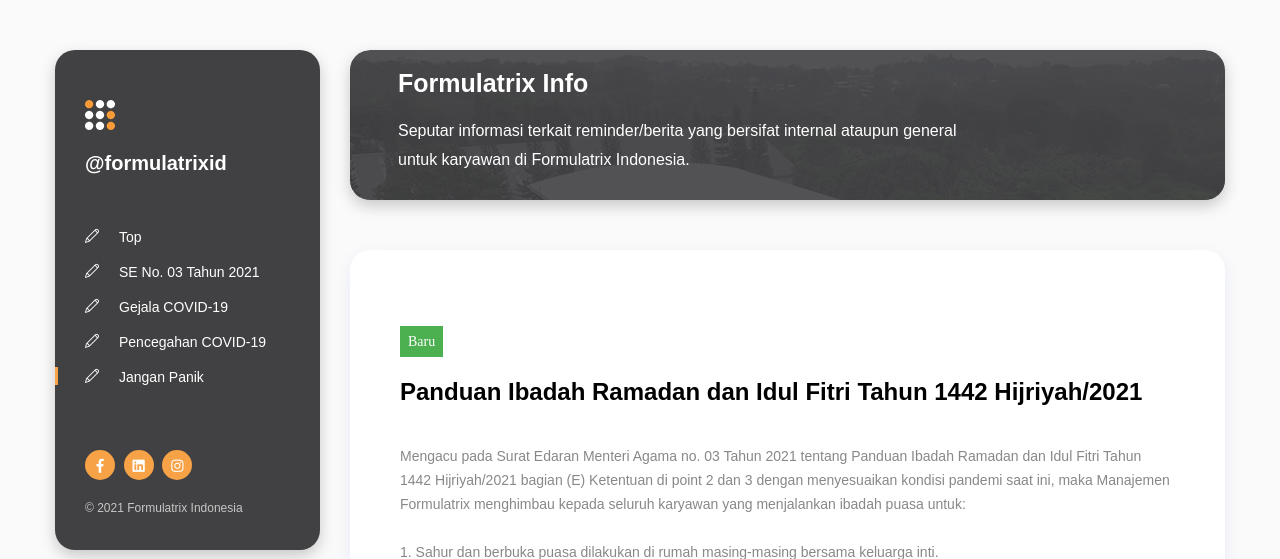
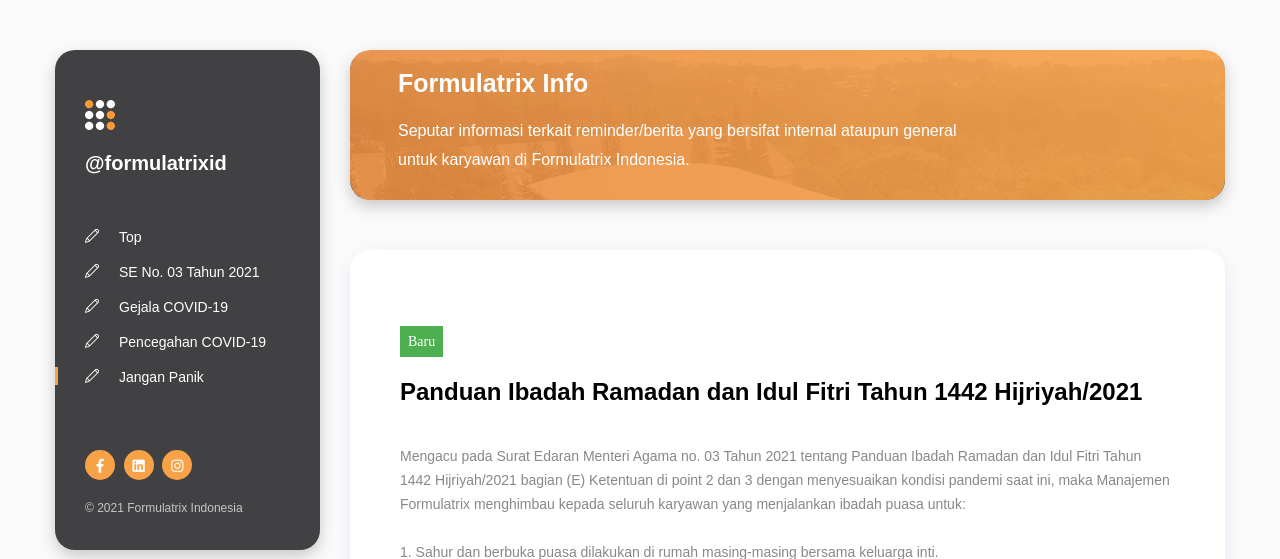
Before and after one commit to mwahidfajar/SIK-Formulatrix-V1.0, a PHP site: page / in a window 1280 px wide. Shown: the top 559 px of the page. Run offline with PHP 8.4, Linux system fonts and the light colour scheme.

Commit message:
Update Hero color to gradient

```diff
--- a/css/style.css
+++ b/css/style.css
@@ -943,7 +943,8 @@
 /*=================================================================*/
 .overlay {
   border-radius: 20px;
-  background: #414042;
+  /* background: #414042; */
+  background-image: linear-gradient(to right, #e88c40 , #f7a246);
   left: 0;
   top: 0;
   opacity: 0.9;
```
